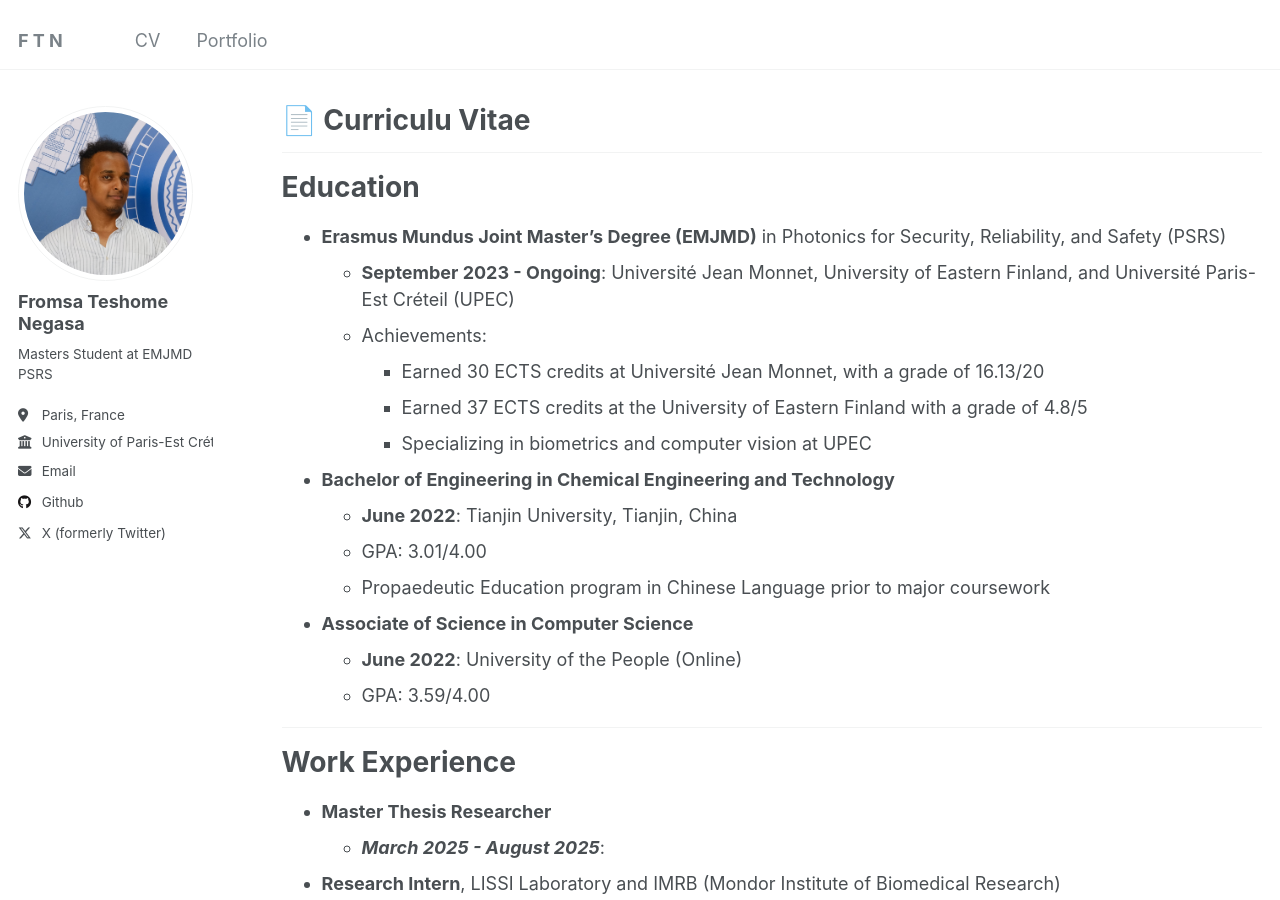
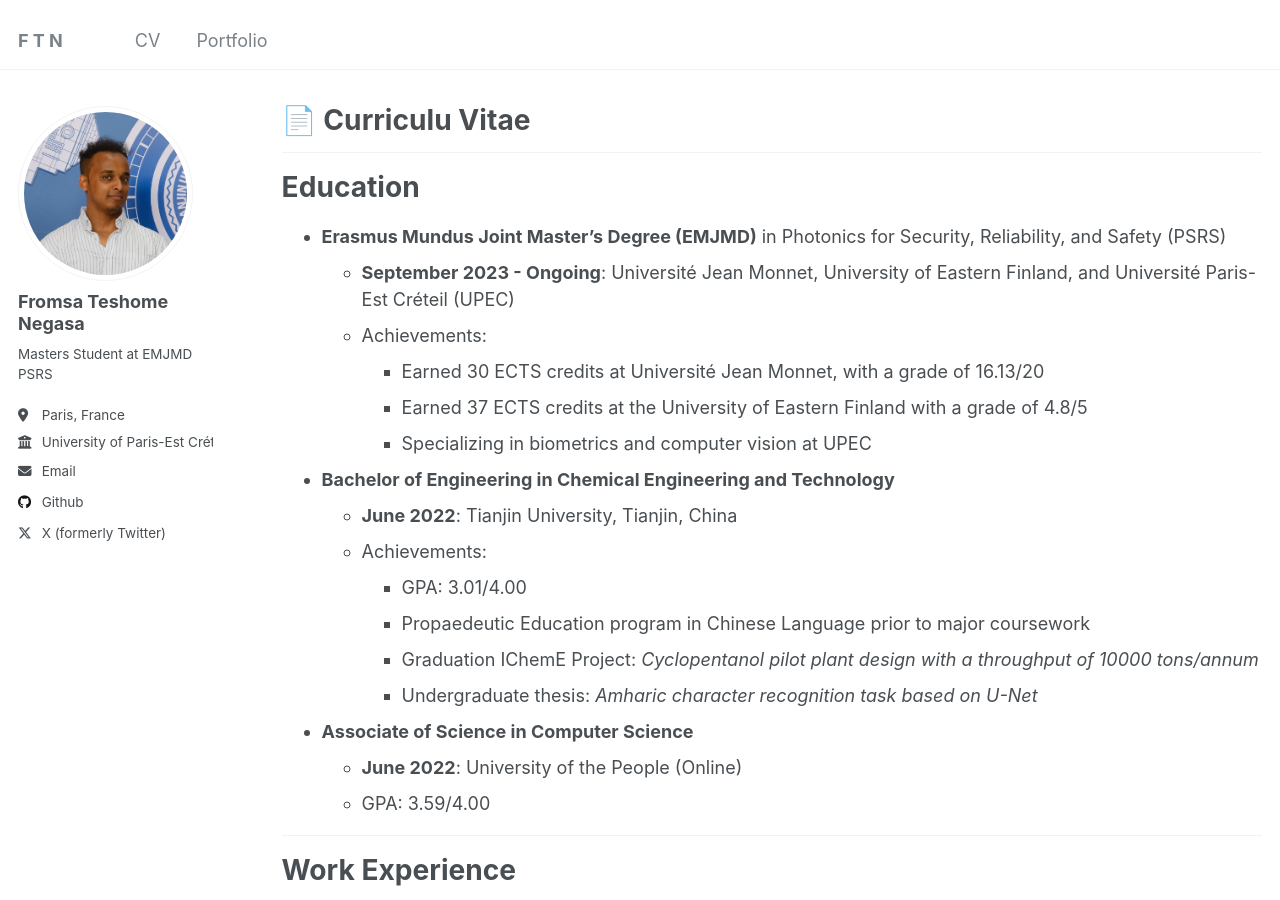
Before and after one commit to PHYRA47/phyra47.github.io, a Jekyll site: the page built from _pages/cv.md, in a window 1280 px wide and 900 px high. Built offline with Jekyll 4.4.1, drawn with Linux system fonts in a browser that asks for light colours; emoji names are drawn with the system emoji font.

Commit message:
Enhance CV page by adding achievements and details of undergraduate thesis and graduation project

```diff
--- a/_pages/cv.md
+++ b/_pages/cv.md
@@ -22,8 +22,11 @@ Education
 
 * **Bachelor of Engineering in Chemical Engineering and Technology**
   * **June 2022**: Tianjin University, Tianjin, China
-  * GPA: 3.01/4.00
-  * Propaedeutic Education program in Chinese Language prior to major coursework
+  * Achievements:
+    * GPA: 3.01/4.00
+    * Propaedeutic Education program in Chinese Language prior to major coursework
+    * Graduation IChemE Project: *Cyclopentanol pilot plant design with a throughput of 10000 tons/annum*
+    * Undergraduate thesis: *Amharic character recognition task based on U-Net*
 
 * **Associate of Science in Computer Science**
   * **June 2022**: University of the People (Online)
```
